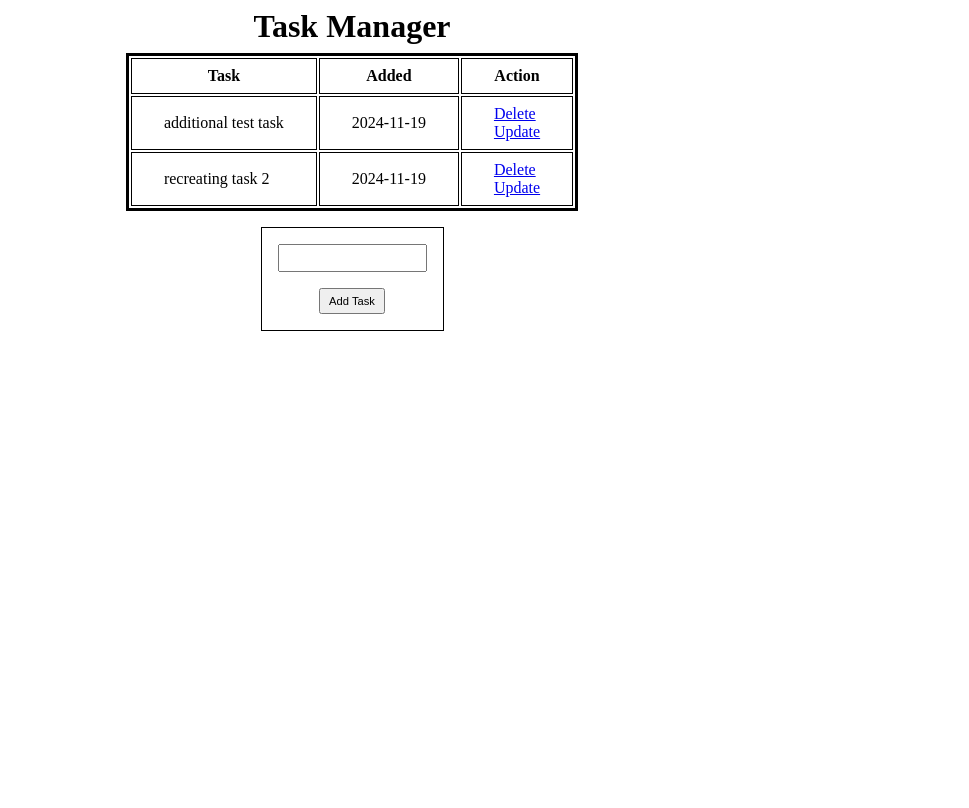
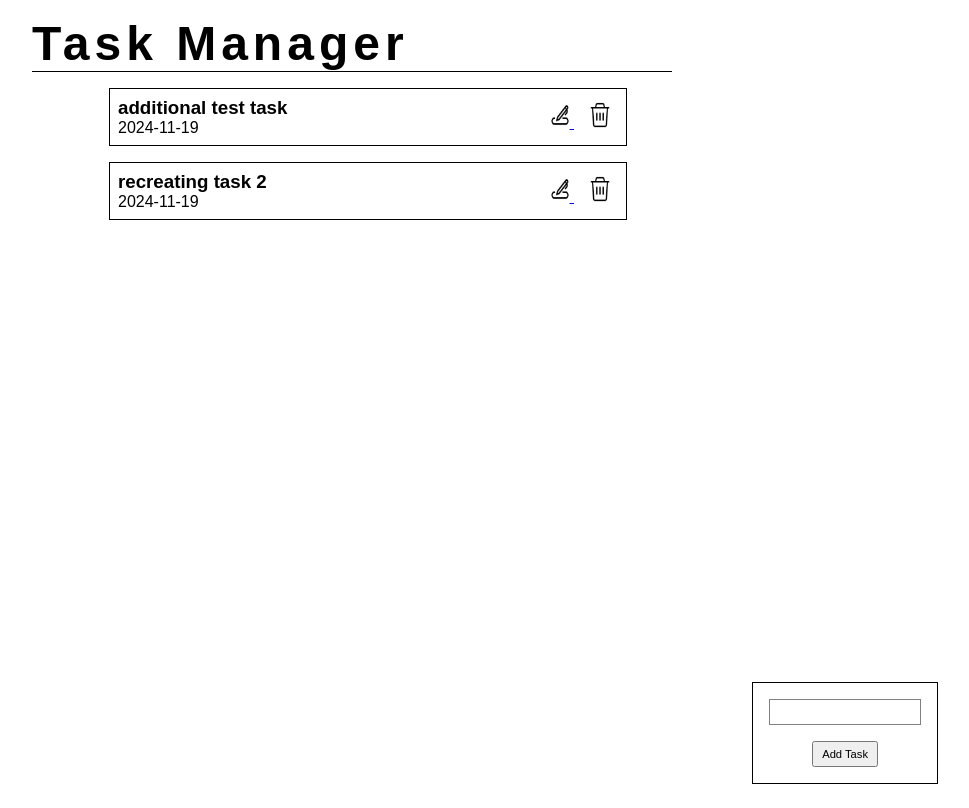
Before and after one commit to Nnisik/AI-task-manager, a Flask app: page / in a window 1280 px wide. Shown: the whole page, without its empty margins (288-1257 px from the left). After the commit the page ends 784 px from the top, so only its background shows below. Run offline with Flask 3, Linux system fonts and the light colour scheme.

Commit message:
first improvements to page style - redesigned index

```diff
--- a/static/css/style.css
+++ b/static/css/style.css
@@ -2,44 +2,60 @@
     margin: 0;
     padding: 0;
     box-sizing: content-box;
+    font-family: Arial;
 }
 
 body {
-    width: 100%;
-    height: 100vh;
+    position: relative;
+    left: 50%;
+    transform: translateX(-50%);
+    width: 50%;
+    height: calc(100vh - 2rem);
+    padding: 1rem;
+    overscroll-behavior: none;
 }
 
-
 .header {
-    width: 100%;
-    text-align: center;
-    font-size: 2rem;
-    margin: 0.5rem 0;
+    font-size: 3rem;
+    letter-spacing: 5px;
+    border-bottom: 1px solid black;
 }
 
-.content {
+.tasks-list {
+    width: fit-content;
+    position: relative;
+    left: 50%;
+    transform: translateX(-50%);
+    margin: 1rem ;
     display: flex;
     flex-direction: column;
-    justify-content: center;
-    align-items: center;
-
-    & table {
-        border: 3px solid black;
+    gap: 1rem;
 }
 
-    & tr,
-    & th,
-    & td {
+.task {
+    width: 500px;
+    height: fit-content;
+    display: flex;
+    justify-content: space-between;
+    align-items: center;
+    padding: 0.5rem;
     border: 1px solid black;
 }
 
-
-    & th,
-    & td {
-        padding: 0.5rem 2rem;
+.task__button {
+    padding: 0.5rem;
 }
 
-    & form {
+.task__button img {
+    width: 20px;
+    aspect-ratio: 3/4;
+}
+
+/* add new task form styling */
+.new-task-form {
+    position: absolute;
+    bottom: 0;
+    right: -250px;
     margin: 1rem 0;
     border: 1px solid black;
     display: flex;
@@ -50,8 +66,11 @@ body {
 
     & input[type="text"] {
         height: 1.5rem;
-            aspect-ratio: 1/5;
+        aspect-ratio: 1/7;
+        padding-left: 0.3rem;
         font-size: 0.7rem;
+        border: 1px solid grey;
+        outline: none;
     }
 
     & input[type="submit"] {
@@ -60,4 +79,3 @@ body {
         font-size: 0.7rem;
     }
 }
-}
--- a/templates/index.html
+++ b/templates/index.html
@@ -1,27 +1,28 @@
 {% extends 'base.html' %}
 
 {% block body %}
-<h1 class="header">Task Manager</h1>
-<div class="content">
-    <table>
-        <tr>
-            <th>Task</th>
-            <th>Added</th>
-            <th>Action</th>
-        </tr>
+<div class="container">
+    <h1 class="header">Task Manager</h1>
+    <div class="tasks-list">
         {% for task in tasks %}
-            <tr>
-                <td>{{ task.content }}</td>
-                <td>{{ task.data_created.date() }}</td>
-                <td>
-                    <a href="/delete/{{ task.id  }}">Delete</a>
-                    <br>
-                    <a href="/update/{{ task.id  }}">Update</a>
-                </td>
-            </tr>
+        <div class="task">
+            <div class="task__info">
+                <h3>{{ task.content }}</h3>
+                <p>{{ task.data_created.date() }}</p>
+            </div>
+            <div class="task__options">
+                <a class="task__button" href="/update/{{ task.id }}">
+                    <img src="{{url_for('static', filename='img/edit-tools.png')}}">
+                </a>
+                <a class="task__button" href="/delete/{{ task.id  }}">
+                    <img src="{{url_for('static', filename='img/loschen.png')}}">
+                </a>
+            </div>
+        </div>
         {% endfor %}
-    </table>
-    <form action="/" method="POST">
+    </div>
+    <!-- add new task form-->
+    <form action="/" method="POST" class="new-task-form">
         <input type="text" name="content" id="content">
         <input type="submit" value="Add Task">
     </form>
```
Also changed, not shown: instance/test.db, static/img/edit-tools.png (added), static/img/loschen.png (added). Lines whose indentation alone changed are shown as unchanged.
